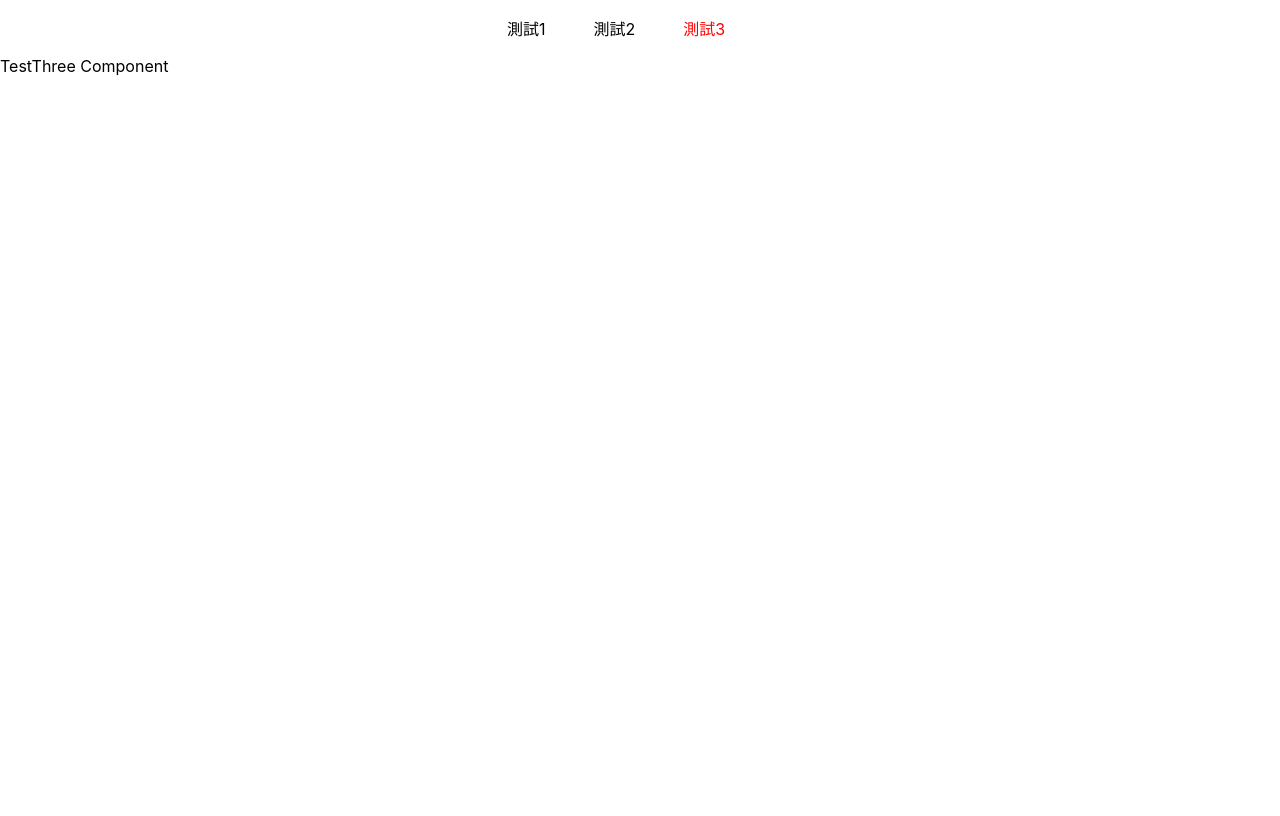
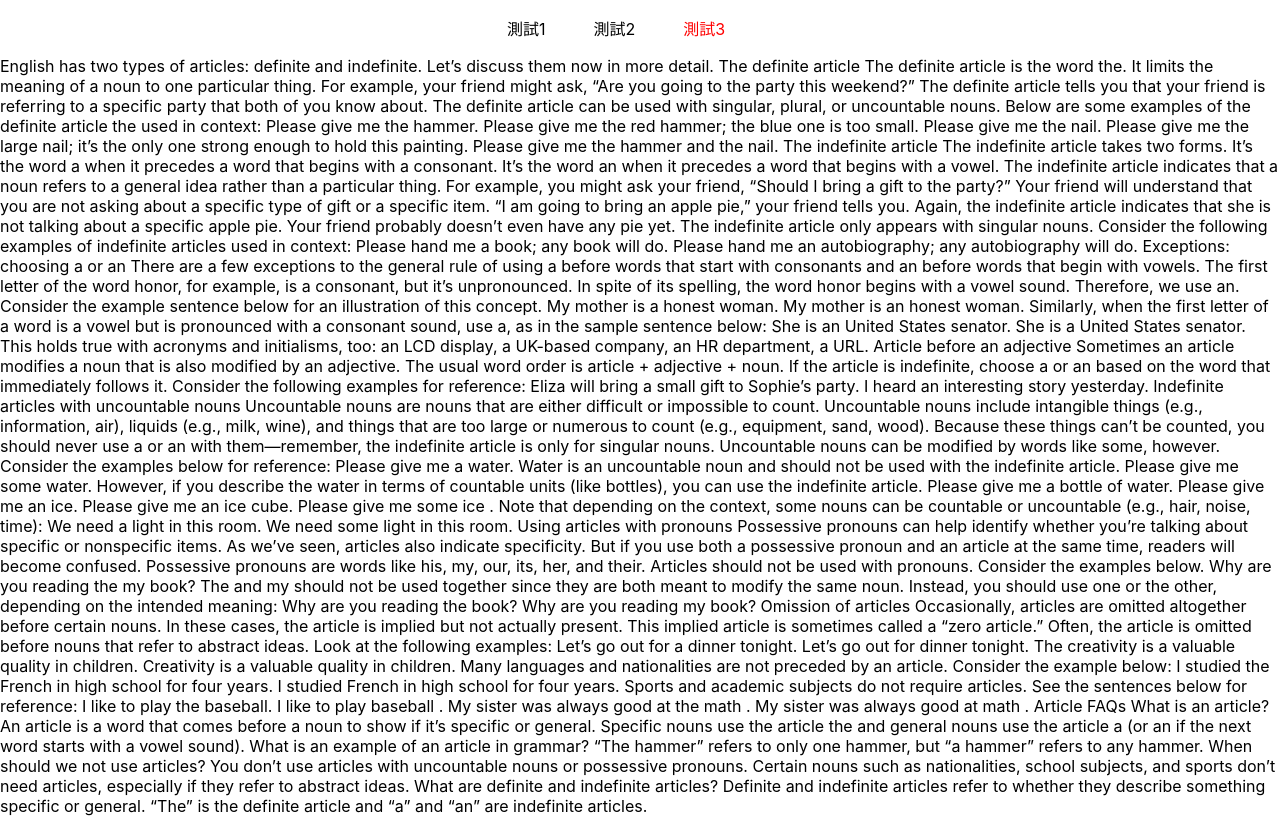
Before and after one commit to dyes91029102/reactJs-poject, a React (Create React App) app: page /three/3 in a window 1280 px wide. Built offline with nearby package versions, Linux system fonts and the light colour scheme.

Commit message:
lazy sample

```diff
--- a/src/components/RouterSample/TestComponent/TestThree.tsx
+++ b/src/components/RouterSample/TestComponent/TestThree.tsx
@@ -5,7 +5,129 @@ interface TestThreeProps {}
 
 const TestThree: FC<TestThreeProps> = () => (
   <div>
-    TestThree Component
+   English has two types of articles: definite and indefinite. Let’s discuss them now in more detail.
+
+The definite article
+The definite article is the word the. It limits the meaning of a noun to one particular thing. For example, your friend might ask, “Are you going to the party this weekend?” The definite article tells you that your friend is referring to a specific party that both of you know about. The definite article can be used with singular, plural, or uncountable nouns. Below are some examples of the definite article the used in context:
+
+
+Please give me the hammer.
+
+Please give me the red hammer; the blue one is too small.
+
+Please give me the nail.
+
+Please give me the large nail; it’s the only one strong enough to hold this painting.
+
+Please give me the hammer and the nail.
+The indefinite article
+The indefinite article takes two forms. It’s the word a when it precedes a word that begins with a consonant. It’s the word an when it precedes a word that begins with a vowel. The indefinite article indicates that a noun refers to a general idea rather than a particular thing. For example, you might ask your friend, “Should I bring a gift to the party?” Your friend will understand that you are not asking about a specific type of gift or a specific item. “I am going to bring an apple pie,” your friend tells you. Again, the indefinite article indicates that she is not talking about a specific apple pie. Your friend probably doesn’t even have any pie yet. The indefinite article only appears with singular nouns. Consider the following examples of indefinite articles used in context:
+
+
+Please hand me a book; any book will do.
+
+Please hand me an autobiography; any autobiography will do.
+Exceptions: choosing a or an
+There are a few exceptions to the general rule of using a before words that start with consonants and an before words that begin with vowels. The first letter of the word honor, for example, is a consonant, but it’s unpronounced. In spite of its spelling, the word honor begins with a vowel sound. Therefore, we use an. Consider the example sentence below for an illustration of this concept.
+
+
+My mother is a honest woman.
+
+My mother is an honest woman.
+Similarly, when the first letter of a word is a vowel but is pronounced with a consonant sound, use a, as in the sample sentence below:
+
+
+She is an United States senator.
+
+She is a United States senator.
+This holds true with acronyms and initialisms, too: an LCD display, a UK-based company, an HR department, a URL.
+
+Article before an adjective
+Sometimes an article modifies a noun that is also modified by an adjective. The usual word order is article + adjective + noun. If the article is indefinite, choose a or an based on the word that immediately follows it. Consider the following examples for reference:
+
+
+Eliza will bring a small gift to Sophie’s party.
+
+I heard an interesting story yesterday.
+Indefinite articles with uncountable nouns
+Uncountable nouns are nouns that are either difficult or impossible to count. Uncountable nouns include intangible things (e.g., information, air), liquids (e.g., milk, wine), and things that are too large or numerous to count (e.g., equipment, sand, wood). Because these things can’t be counted, you should never use a or an with them—remember, the indefinite article is only for singular nouns. Uncountable nouns can be modified by words like some, however. Consider the examples below for reference:
+
+
+Please give me a water.
+Water is an uncountable noun and should not be used with the indefinite article.
+
+
+Please give me some water.
+However, if you describe the water in terms of countable units (like bottles), you can use the indefinite article.
+
+
+Please give me a bottle of water.
+
+Please give me an ice.
+
+Please give me an ice cube.
+
+Please give me some ice .
+Note that depending on the context, some nouns can be countable or uncountable (e.g., hair, noise, time):
+
+
+We need a light in this room.
+
+We need some light in this room.
+Using articles with pronouns
+Possessive pronouns can help identify whether you’re talking about specific or nonspecific items. As we’ve seen, articles also indicate specificity. But if you use both a possessive pronoun and an article at the same time, readers will become confused. Possessive pronouns are words like his, my, our, its, her, and their. Articles should not be used with pronouns. Consider the examples below.
+
+
+Why are you reading the my book?
+The and my should not be used together since they are both meant to modify the same noun. Instead, you should use one or the other, depending on the intended meaning:
+
+
+Why are you reading the book?
+
+Why are you reading my book?
+Omission of articles
+Occasionally, articles are omitted altogether before certain nouns. In these cases, the article is implied but not actually present. This implied article is sometimes called a “zero article.” Often, the article is omitted before nouns that refer to abstract ideas. Look at the following examples:
+
+
+Let’s go out for a dinner tonight.
+
+Let’s go out for dinner tonight.
+
+The creativity is a valuable quality in children.
+
+Creativity is a valuable quality in children.
+Many languages and nationalities are not preceded by an article. Consider the example below:
+
+
+I studied the French in high school for four years.
+
+I studied French in high school for four years.
+Sports and academic subjects do not require articles. See the sentences below for reference:
+
+
+I like to play the baseball.
+
+I like to play baseball .
+
+My sister was always good at the math .
+
+My sister was always good at math .
+Article FAQs
+What is an article?
+
+An article is a word that comes before a noun to show if it’s specific or general. Specific nouns use the article the and general nouns use the article a (or an if the next word starts with a vowel sound).
+
+What is an example of an article in grammar?
+
+“The hammer” refers to only one hammer, but “a hammer” refers to any hammer.
+
+When should we not use articles?
+
+You don’t use articles with uncountable nouns or possessive pronouns. Certain nouns such as nationalities, school subjects, and sports don’t need articles, especially if they refer to abstract ideas.
+
+What are definite and indefinite articles?
+
+Definite and indefinite articles refer to whether they describe something specific or general. “The” is the definite article and “a” and “an” are indefinite articles.
   </div>
 );
 
--- a/src/pages/Layout/Layout.tsx
+++ b/src/pages/Layout/Layout.tsx
@@ -1,4 +1,4 @@
-import React, { FC } from 'react';
+import React, { FC, Suspense } from 'react';
 import { Route, Routes } from 'react-router';
 import { BrowserRouter, createBrowserRouter, RouterProvider } from 'react-router-dom';
 import TestIndex from '../../components/RouterSample/TestComponent/TestIndex';
@@ -71,10 +71,33 @@ const LayoutSample2: FC<LayoutProps> = () => {
   )
 }
 
+/** 範例3  lazy Routes */
+const LayoutSample3: FC<LayoutProps> = () => {
+
+  const LazyThreeComponent = React.lazy(()=>import('../../components/RouterSample/TestComponent/TestThree'));
+  return (
+    <BrowserRouter>
+      <Routes>
+        <Route path='/' element={<TestIndex />}>
+          <Route index path='one' element={<TestOne />}/>
+          <Route path='/two/:id' element={<TestTwo />}/>
+          {/* <Route path='/three/:id' element={<TestThree/>}/> */}
+
+          <Route path='/three/:id' element={
+            <Suspense fallback={<div>loading</div>}>
+              <LazyThreeComponent/>
+            </Suspense>
+          }/>
+        </Route>
+      </Routes>
+    </BrowserRouter>
+  )
+}
+
 const Layout: FC<LayoutProps> = () => {
 
   return (
-    <LayoutSample2/>
+    <LayoutSample3/>
   )
 };
 
```
